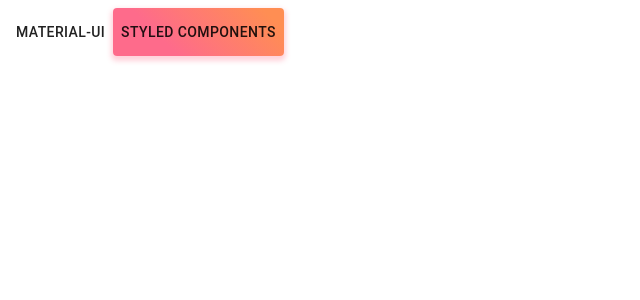
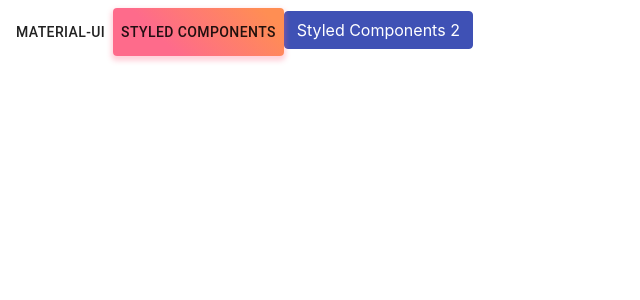
Before and after one commit to bluelovers/tpl-next-app, a Next.js app: page /demo/styled-components/material-ui in a window 1280 px wide. Shown: the top 300 px of the page, without its empty margins (0-640 px from the left). Built offline with nearby package versions, Linux system fonts and the light colour scheme; a small style sheet from the web is missing.

Commit message:
const theme = createMuiTheme();

```diff
--- a/pages/_app.tsx
+++ b/pages/_app.tsx
@@ -4,12 +4,9 @@
 import NProgress from 'nprogress'
 import Router from 'next/router'
 import '../styles/nprogress.css'
+import { createMuiTheme, darken, fade } from '@material-ui/core/styles';
 
-const theme = {
-	colors: {
-		primary: '#0070f3',
-	},
-};
+const theme = createMuiTheme();
 
 Router.events.on('routeChangeStart', url => {
 	console.log(`Loading: ${url}`)
--- a/pages/demo/styled-components/material-ui.tsx
+++ b/pages/demo/styled-components/material-ui.tsx
@@ -2,7 +2,8 @@
 import styled from 'styled-components';
 import Button from '@material-ui/core/Button';
 import NoSsr from '@material-ui/core/NoSsr';
-import 'roboto-fontface/css/roboto/sass/roboto-fontface.scss';
+//import 'roboto-fontface/css/roboto/sass/roboto-fontface.scss';
+import { createMuiTheme, darken, fade } from '@material-ui/core/styles';
 
 const StyledButton = styled(Button)`
   background: linear-gradient(45deg, #fe6b8b 30%, #ff8e53 90%);
@@ -14,12 +15,54 @@
   box-shadow: 0 3px 5px 2px rgba(255, 105, 135, 0.3);
 `;
 
+const StyledButton2 = styled.button`
+  ${({ theme }) => `
+  padding: 8px 12px;
+  border: 1px solid;
+  cursor: pointer;
+  outline: 0;
+  border-radius: ${theme.shape.borderRadius}px;
+  color: ${theme.palette.primary.contrastText};
+  background-color: ${theme.palette.primary.main};
+  border-color: ${theme.palette.primary.main};
+  transition: ${theme.transitions.create(['background-color', 'box-shadow'])};
+  font-family: ${[
+	'-apple-system',
+	'BlinkMacSystemFont',
+	'"Segoe UI"',
+	'Roboto',
+	'"Helvetica Neue"',
+	'Arial',
+	'sans-serif',
+	'"Apple Color Emoji"',
+	'"Segoe UI Emoji"',
+	'"Segoe UI Symbol"',
+].join(',')};
+  &:hover {
+    background-color: ${darken(theme.palette.primary.main, 0.1)};
+    border-color: ${darken(theme.palette.primary.main, 0.2)};
+  }
+  &:active {
+    background-color: ${darken(theme.palette.primary.main, 0.2)};
+    border-color: ${darken(theme.palette.primary.main, 0.3)};
+  }
+  &:focus {
+    box-shadow: 0 0 0 0.2rem ${fade(theme.palette.primary.main, 0.5)};
+  }
+  font-size: 18px;
+  ${theme.breakpoints.up('md')} {
+    font-size: 16px;
+  }
+  `}
+`;
+
 export default function StyledComponents() {
 	return (
 		<main>
 			<div>
 				<Button>Material-UI</Button>
 				<StyledButton>Styled Components</StyledButton>
+				<StyledButton2>Styled Components 2</StyledButton2>
 			</div>
 		</main>
 	);
```
